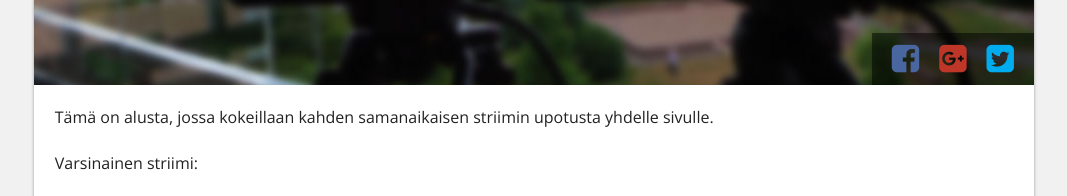
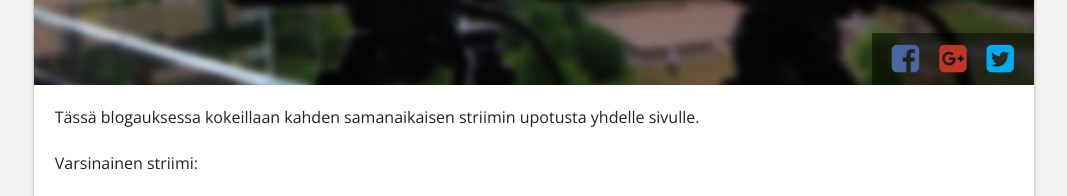
Before and after one commit to Pyppe/infocrea.fi, a Jekyll site: the page built from _posts/2014-10-30-kaksi-upotusta-yhtaaikaa.md, in a window 1280 px wide. Shown: the part 286-482 px from the top of the page, without its empty margins (106-1173 px from the left). Built offline with Jekyll 4.4.1, drawn with Linux system fonts in a browser that asks for light colours; nearby versions of some CDN libraries; grey boxes are pictures that could not be loaded.

Commit message:
Blogauksen päivitys

```diff
--- a/_posts/2014-10-30-kaksi-upotusta-yhtaaikaa.md
+++ b/_posts/2014-10-30-kaksi-upotusta-yhtaaikaa.md
@@ -4,7 +4,7 @@ title: "Kaksi upotusta yhtäaikaa"
 date: 2014-10-30T21:05:20+0200
 ---
 
-Tämä on alusta, jossa kokeillaan kahden samanaikaisen striimin upotusta yhdelle sivulle.<!--more-->
+Tässä blogauksessa kokeillaan kahden samanaikaisen striimin upotusta yhdelle sivulle.<!--more-->
 
 Varsinainen striimi:
 
```
